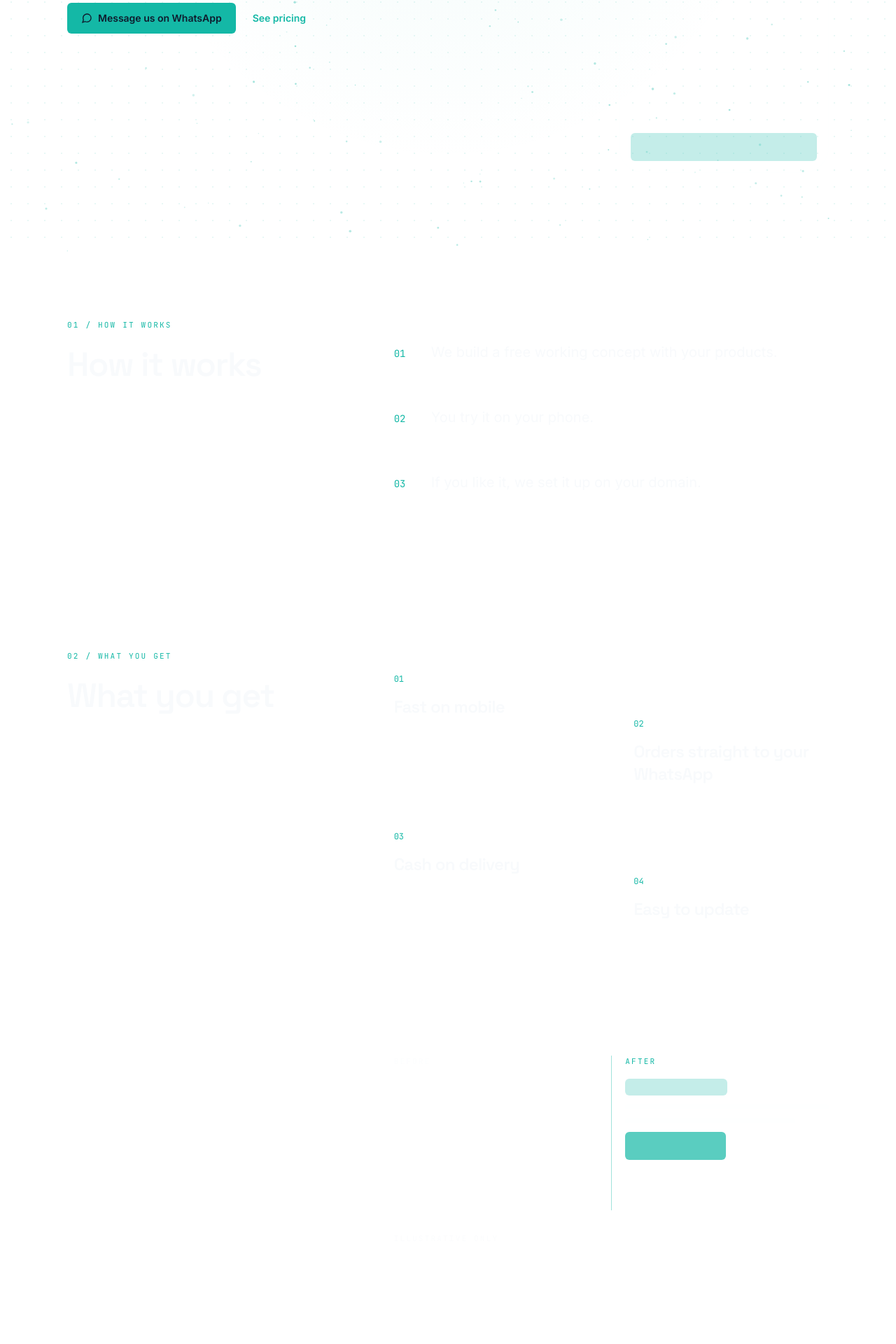
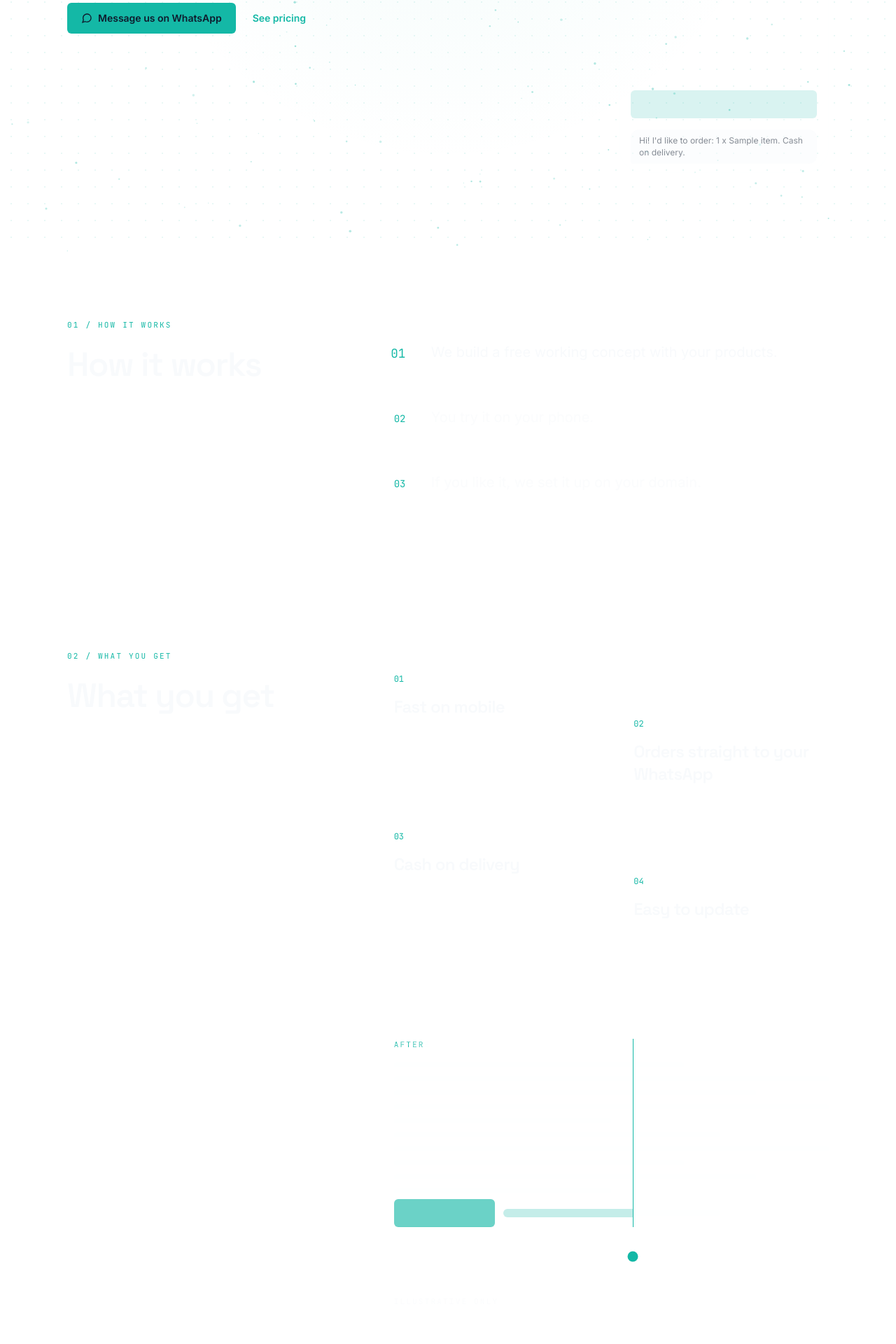
Before and after one commit to FahadIbrahim93/hopetheorylabs-site, a Next.js app: page / in a window 1280 px wide. Shown: the part 514-2434 px from the top of the page at 70% size. Built offline with nearby package versions, Linux system fonts and the light colour scheme.

Commit message:
issue-5 5/5: interactive timeline, looping phone mockup, real speed slider

```diff
--- a/components/HowItWorksTimeline.tsx
+++ b/components/HowItWorksTimeline.tsx
@@ -1,13 +1,50 @@
+"use client";
+
+import { useEffect, useRef, useState } from "react";
+
 import { useContent } from "./LanguageProvider";
 
 import { SectionLabel } from "./SectionLabel";
 
 /*
-  Static 3-step timeline (ol). Scroll/click highlighting and aria-current
-  arrive with Step 5; the markup is already the interactive-ready list.
+  3-step timeline (issue #5): steps highlight on scroll and on click/tap,
+  keyboard accessible. Each step is a real <button> with a visual label;
+  the active step carries aria-current="step". Visual state is a quiet CSS
+  transition (globals.css tokens), instant under reduced motion.
+
+  Scroll behaviour: a center-band IntersectionObserver picks whichever step
+  crosses the viewport middle; click/tap (or keyboard) also sets the active
+  step directly. Reduced motion: same logic, transitions are instant.
 */
 export function HowItWorksTimeline() {
   const content = useContent();
+  const [active, setActive] = useState(0);
+  const listRef = useRef<HTMLOListElement>(null);
+
+  // Scroll-driven highlight: the step crossing the viewport middle.
+  useEffect(() => {
+    const list = listRef.current;
+    if (!list || typeof IntersectionObserver === "undefined") return;
+
+    const byIndex = new Map<Element, number>();
+    const io = new IntersectionObserver(
+      (entries) => {
+        for (const entry of entries) {
+          if (entry.isIntersecting) {
+            const index = byIndex.get(entry.target);
+            if (index !== undefined) setActive(index);
+          }
+        }
+      },
+      { rootMargin: "-40% 0px -40% 0px", threshold: 0 },
+    );
+    list.querySelectorAll("li").forEach((li, i) => {
+      byIndex.set(li, i);
+      io.observe(li);
+    });
+    return () => io.disconnect();
+  }, []);
+
   return (
     <section id="how" className="border-b border-paper/10" aria-labelledby="how-heading">
       <div className="mx-auto grid max-w-6xl grid-cols-12 gap-8 px-6 py-20 md:px-8 md:py-24">
@@ -21,15 +58,30 @@ export function HowItWorksTimeline() {
           </h2>
         </div>
         <div className="col-span-12 md:col-span-7 md:col-start-6">
-          <ol className="border-y border-paper/10 divide-y divide-paper/10">
+          <ol ref={listRef} className="border-y border-paper/10 divide-y divide-paper/10">
             {content.howItWorks.steps.map((step, index) => (
-              <li key={step} className="grid grid-cols-12 items-baseline gap-4 py-8">
-                <span className="col-span-2 font-mono text-sm text-teal md:col-span-1">
-                  0{index + 1}
-                </span>
-                <span className="col-span-10 text-lg text-paper md:col-span-11 md:text-xl">
-                  {step}
-                </span>
+              <li
+                key={step}
+                data-active={active === index}
+                aria-current={active === index ? "step" : undefined}
+                className="step grid grid-cols-12 items-baseline gap-4 py-8"
+              >
+                <button
+                  type="button"
+                  onClick={() => setActive(index)}
+                  className="col-span-12 grid grid-cols-12 items-baseline gap-4 text-left"
+                >
+                  <span className="step-number col-span-2 font-mono text-sm text-teal md:col-span-1">
+                    0{index + 1}
+                  </span>
+                  <span
+                    className={`step-text col-span-10 text-lg md:col-span-11 md:text-xl ${
+                      active === index ? "text-paper" : "text-paper/50"
+                    }`}
+                  >
+                    {step}
+                  </span>
+                </button>
               </li>
             ))}
           </ol>
--- a/components/PhoneMockup.tsx
+++ b/components/PhoneMockup.tsx
@@ -1,25 +1,84 @@
+"use client";
+
+import { useEffect, useState } from "react";
+
 /*
-  Fixed-size decorative placeholder for the WhatsApp order-flow demo.
-  Step 5 replaces the skeleton bars with the real HTML/CSS loop.
-  Fixed dimensions per breakpoint so the page has zero layout shift (CLS < 0.1).
-  Decorative: aria-hidden (the visible hero carries an sr-only description).
+  Looped WhatsApp order-flow demo (issue #5), pure CSS/HTML + a small
+  interval — generic sample products only (docs/SPEC.md). Decorative:
+  aria-hidden, the hero carries the sr-only description. Fixed dimensions
+  per breakpoint so the page has zero layout shift (CLS < 0.1).
+
+  Loop: product list -> Add to cart (cart badge appears) -> Order on
+  WhatsApp button pressed -> WhatsApp-style chat bubble with the SPEC
+  message. Every frame change is a quiet CSS transition using the shared
+  motion tokens; prefers-reduced-motion renders the last frame statically.
 */
+const FRAME_MS = 1600;
+const FRAMES = 4;
+
 export function PhoneMockup() {
+  const [frame, setFrame] = useState(0);
+
+  useEffect(() => {
+    if (typeof window.matchMedia === "function") {
+      const reduced = window.matchMedia("(prefers-reduced-motion: reduce)");
+      if (reduced.matches) return; // hold the final bubble frame, static
+    }
+    const timer = window.setInterval(() => {
+      setFrame((f) => (f + 1) % FRAMES);
+    }, FRAME_MS);
+    return () => window.clearInterval(timer);
+  }, []);
+
   return (
     <div
       aria-hidden="true"
-      className="h-[560px] w-[280px] rounded-[2.25rem] border border-paper/15 bg-paper/5 md:h-[600px] md:w-[300px]"
+      className="h-[560px] w-[280px] rounded-[2.25rem] border border-paper/15 bg-paper/5 p-4 md:h-[600px] md:w-[300px]"
     >
-      <div className="flex h-full flex-col p-4">
+      <div className="flex h-full flex-col">
         <div className="mx-auto h-1.5 w-16 rounded-full bg-paper/20" />
-        <div className="mt-6 space-y-3">
-          <div className="h-8 w-40 rounded-md bg-paper/10" />
-          <div className="h-2 w-52 self-end rounded-full bg-paper/10" />
-          <div className="h-2 w-44 self-end rounded-full bg-paper/10" />
+
+        {/* Screen 1: product list (generic samples). */}
+        <div
+          className={`mt-6 space-y-3 transition-all duration-500 [transition-timing-function:var(--ease-signature)] ${
+            frame >= 1 ? "-translate-y-2 opacity-40" : ""
+          }`}
+        >
+          <div className="h-10 w-full rounded-md bg-paper/10" />
+          <div className="h-10 w-full rounded-md bg-paper/10" />
+          <div className="h-10 w-2/3 rounded-md bg-paper/10" />
         </div>
-        <div className="mt-auto space-y-3 border-t border-paper/10 pt-4">
-          <div className="h-2 w-32 rounded-full bg-paper/10" />
-          <div className="h-10 w-full rounded-md bg-teal/25" />
+
+        {/* Screen 2: cart badge appears after "Add to cart". */}
+        <div
+          className={`mt-4 flex items-center justify-between transition-opacity duration-500 [transition-timing-function:var(--ease-signature)] ${
+            frame >= 1 && frame < 3 ? "opacity-100" : "opacity-0"
+          }`}
+        >
+          <span className="font-mono text-[11px] uppercase tracking-widest text-paper/50">
+            Cart · 1 item
+          </span>
+          <span className="flex h-6 w-6 items-center justify-center rounded-full bg-teal font-mono text-xs text-ink">
+            1
+          </span>
+        </div>
+
+        {/* Screen 3: Order on WhatsApp button pressed. */}
+        <div className="mt-auto space-y-3">
+          <div
+            className={`h-10 w-full rounded-md bg-teal/25 transition-opacity duration-500 [transition-timing-function:var(--ease-signature)] ${
+              frame < 3 ? "opacity-100" : "opacity-30"
+            }`}
+          />
+        </div>
+
+        {/* Screen 4: WhatsApp-style chat bubble. */}
+        <div
+          className={`mt-3 w-fit max-w-full rounded-xl rounded-bl-sm bg-paper/90 px-3 py-2 text-xs leading-snug text-ink transition-all duration-500 [transition-timing-function:var(--ease-signature)] ${
+            frame >= 3 ? "translate-y-0 opacity-100" : "translate-y-2 opacity-0"
+          }`}
+        >
+          Hi! I&apos;d like to order: 1 x Sample item. Cash on delivery.
         </div>
       </div>
     </div>
--- a/components/SpeedSlider.tsx
+++ b/components/SpeedSlider.tsx
@@ -1,53 +1,88 @@
+"use client";
+
+import { useState } from "react";
+
 import { useContent } from "./LanguageProvider";
 
 /*
-  Before/after loading comparison. Step 2 ships the static placeholder;
-  Step 5 makes it draggable + keyboard operable (range input). Decorative
-  skeletons are aria-hidden; the only visible text is the required
-  "Illustrative only" label from the content files — no numbers, ever.
+  Before/after loading comparison (issues #5 + #2): a native range input
+  wipes between the slow "Before" skeleton and the fast "After" one —
+  identical geometry, the wipe (clip-path inset from the right) is the only
+  difference. Draggable and fully keyboard operable (arrow keys move a
+  range input natively); labelled exactly by the content files —
+  "Illustrative only", no numbers ever. Skeletons are aria-hidden; the
+  readable copy is only the Before / After / Illustrative only labels.
+
+  Reduced motion: the wipe tracks the input instantly (drag feedback stays
+  immediate; nothing else animates here).
 */
 export function SpeedSlider() {
   const content = useContent();
+  const [position, setPosition] = useState(55);
+
+  const skeleton = (tone: string) => (
+    <div className="mt-4 space-y-3">
+      <div className={`h-2 rounded-full ${tone} w-2/3`} />
+      <div className={`h-2 rounded-full ${tone} w-full`} />
+      <div className={`h-2 rounded-full ${tone} w-5/6`} />
+      <div className={`h-2 rounded-full ${tone} w-full`} />
+      <div className={`h-2 rounded-full ${tone} w-1/2`} />
+      <div className={`h-2 rounded-full ${tone} w-3/4`} />
+      <div className={`h-2 rounded-full ${tone} w-full`} />
+      <div className={`h-2 rounded-full ${tone} w-2/3`} />
+      <div className={`h-2 rounded-full ${tone} w-5/6`} />
+      <div className={`h-2 rounded-full ${tone} w-1/2`} />
+    </div>
+  );
+
   return (
     <div className="mt-16 border-t border-paper/10 pt-16">
-      <div className="mt-8 grid gap-10 md:grid-cols-2" aria-hidden="true">
+      <div className="relative mt-2 select-none" aria-hidden="true">
+        {/* AFTER (fast) — base layer, always fully visible. */}
         <div>
+          <p className="font-mono text-[11px] uppercase tracking-[0.2em] text-teal">
+            {content.speedSlider.after}
+          </p>
+          {skeleton("bg-paper/15")}
+          <div className="mt-2 flex items-center gap-3">
+            <div className="h-10 w-36 rounded-md bg-teal/70" />
+            <div className="h-2 w-1/2 rounded-full bg-paper/15" />
+          </div>
+        </div>
+
+        {/* BEFORE (slow) — clipped over the base, from the right edge. */}
+        <div
+          className="absolute inset-0"
+          style={{ clipPath: `inset(0 ${100 - position}% 0 0)` }}
+        >
           <p className="font-mono text-[11px] uppercase tracking-[0.2em] text-paper/40">
             {content.speedSlider.before}
           </p>
-          <div className="mt-4 space-y-3">
-            {[
-              "w-2/3",
-              "w-full",
-              "w-5/6",
-              "w-full",
-              "w-1/2",
-              "w-3/4",
-              "w-full",
-              "w-2/3",
-              "w-5/6",
-              "w-1/2",
-            ].map((width, i) => (
-              <div key={i} className={`h-2 rounded-full bg-paper/10 ${width}`} />
-            ))}
+          {skeleton("bg-paper/10")}
+          <div className="mt-2 flex items-center gap-3">
+            <div className="h-10 w-36 rounded-md bg-paper/10" />
+            <div className="h-3 w-2/3 rounded-full bg-teal/25" />
           </div>
         </div>
-        <div className="relative">
-          <div
-            aria-hidden="true"
-            className="absolute -left-5 top-0 hidden h-full w-px bg-teal/40 md:block"
-          />
-          <p className="font-mono text-[11px] uppercase tracking-[0.2em] text-teal">
-            {content.speedSlider.after}
-          </p>
-          <div className="mt-4 space-y-3">
-            <div className="h-6 w-1/2 rounded-md bg-teal/25" />
-            <div className="h-2 w-full rounded-full bg-paper/15" />
-            <div className="h-2 w-5/6 rounded-full bg-paper/15" />
-            <div className="h-10 w-36 rounded-md bg-teal/70" />
-          </div>
-        </div>
+
+        {/* Wipe handle line. */}
+        <div
+          className="pointer-events-none absolute bottom-0 top-0 w-px bg-teal"
+          style={{ left: `${position}%` }}
+        />
       </div>
+
+      <input
+        type="range"
+        min={0}
+        max={100}
+        step={1}
+        value={position}
+        onChange={(e) => setPosition(Number(e.target.value))}
+        aria-label={content.speedSlider.aria}
+        className="mt-6 h-9 w-full cursor-ew-resize appearance-none bg-transparent accent-teal"
+      />
+
       <p className="mt-8 font-mono text-[11px] uppercase tracking-[0.2em] text-paper/60">
         {content.speedSlider.label}
       </p>
```
